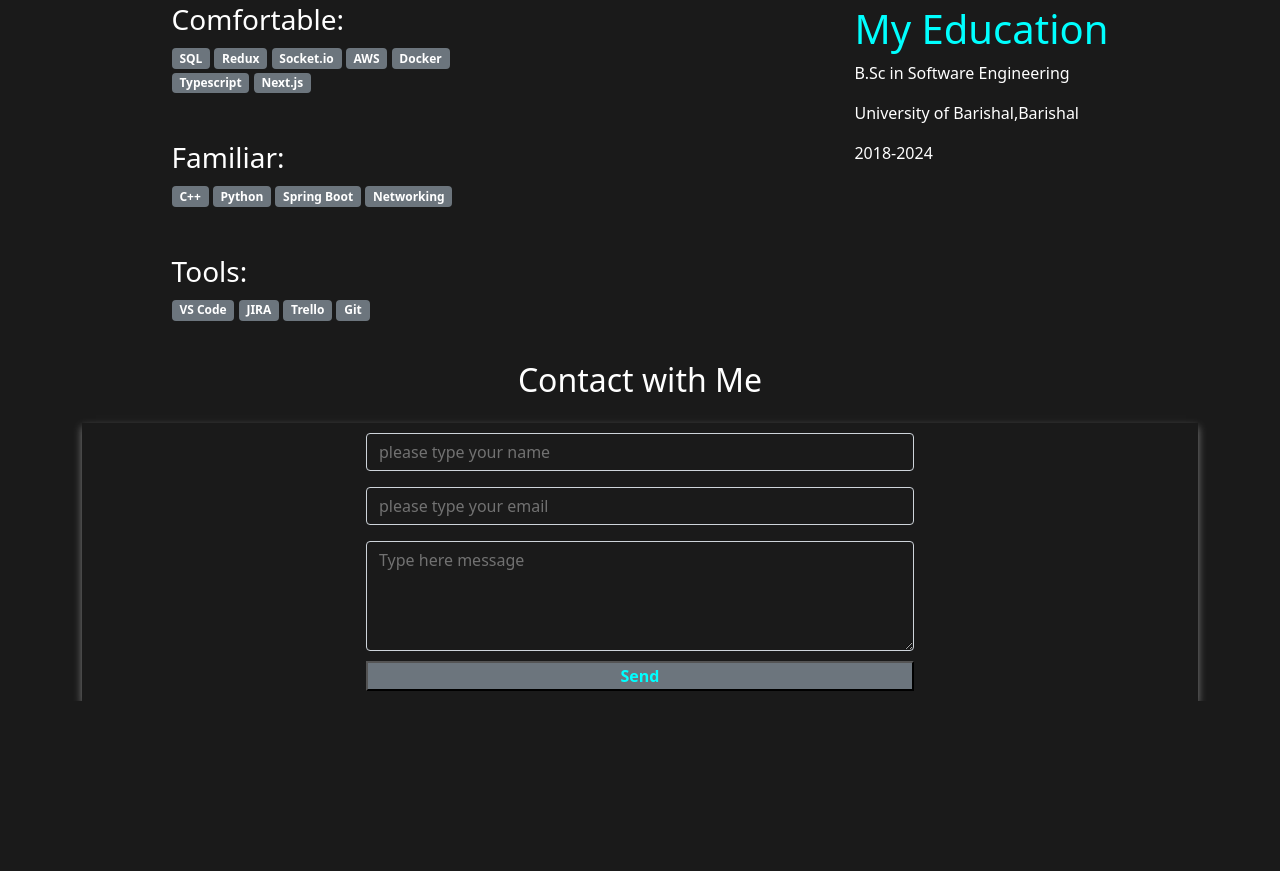
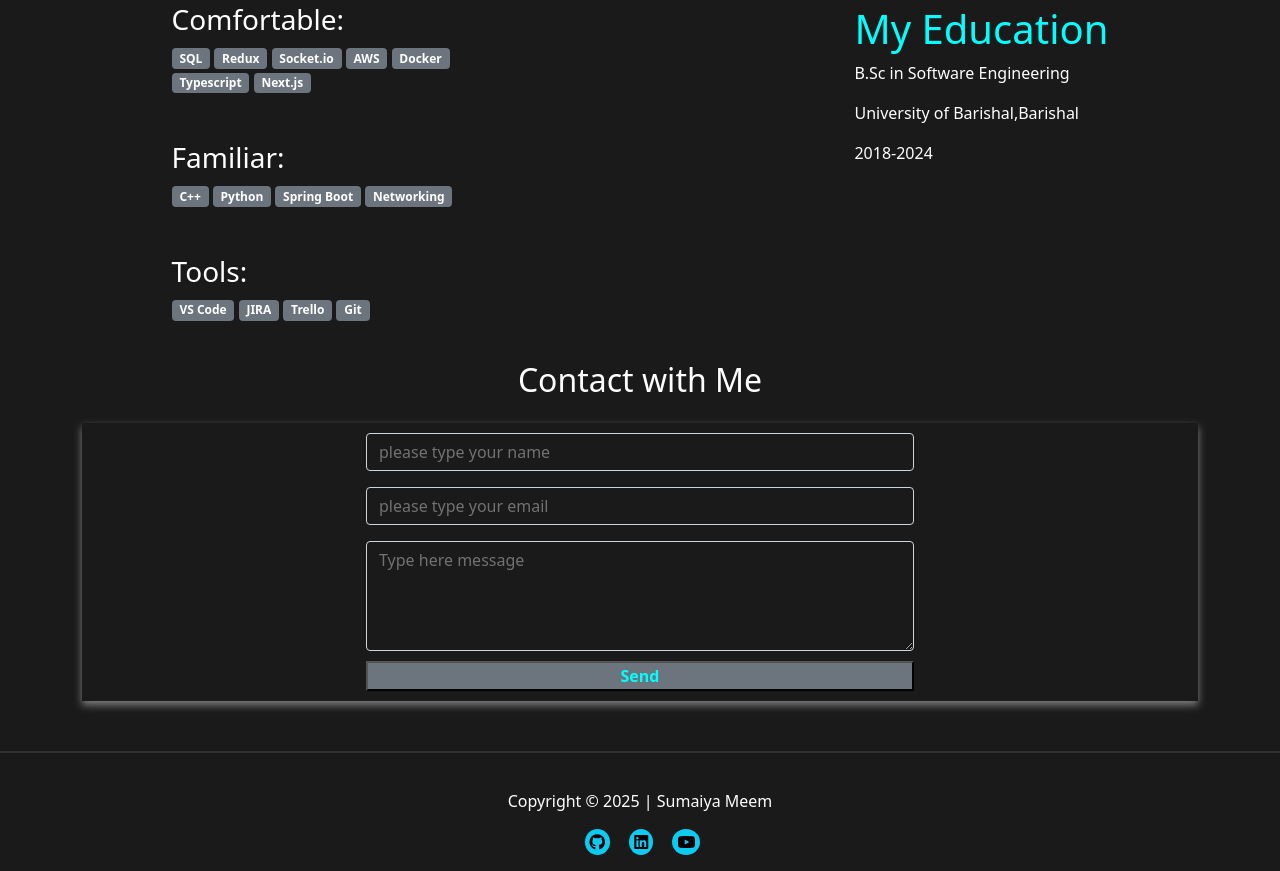
Before and after one commit to Sumaiya-Meem/Portfolio2, a plain HTML site: page index.html in a window 1280 px wide. Shown: the part 1314-2185 px from the top of the page. Before the commit the page ends 2015 px from the top, so only its background shows below. Drawn offline with nearby package versions, Linux system fonts and the light colour scheme.

Commit message:
implement footer section

```diff
--- a/index.html
+++ b/index.html
@@ -370,7 +370,20 @@
                       </div>
                   </div>
               </section>
+
+
+
     </div>
+
+    <hr style="border: 1px solid #707981; margin-top: 50px;">
+              <footer class="text-center p-3">
+                  <p class="text-white">Copyright &copy; 2025 | Sumaiya Meem</p>
+                  <i class="fab fa-github social-icon"></i>
+
+                  <i class="fab fa-linkedin social-icon"></i>
+
+                  <i class="fab fa-youtube social-icon"></i>
+              </footer>
 
     <script
       src="https://cdn.jsdelivr.net/npm/bootstrap@5.0.2/dist/js/bootstrap.bundle.min.js"
--- a/style.css
+++ b/style.css
@@ -138,3 +138,12 @@ body {
   width: 100%;
   font-weight: bolder;
 }
+
+footer{
+  margin-top: 20px;
+
+}
+
+footer i{
+  margin: 0 10px;
+}
```
